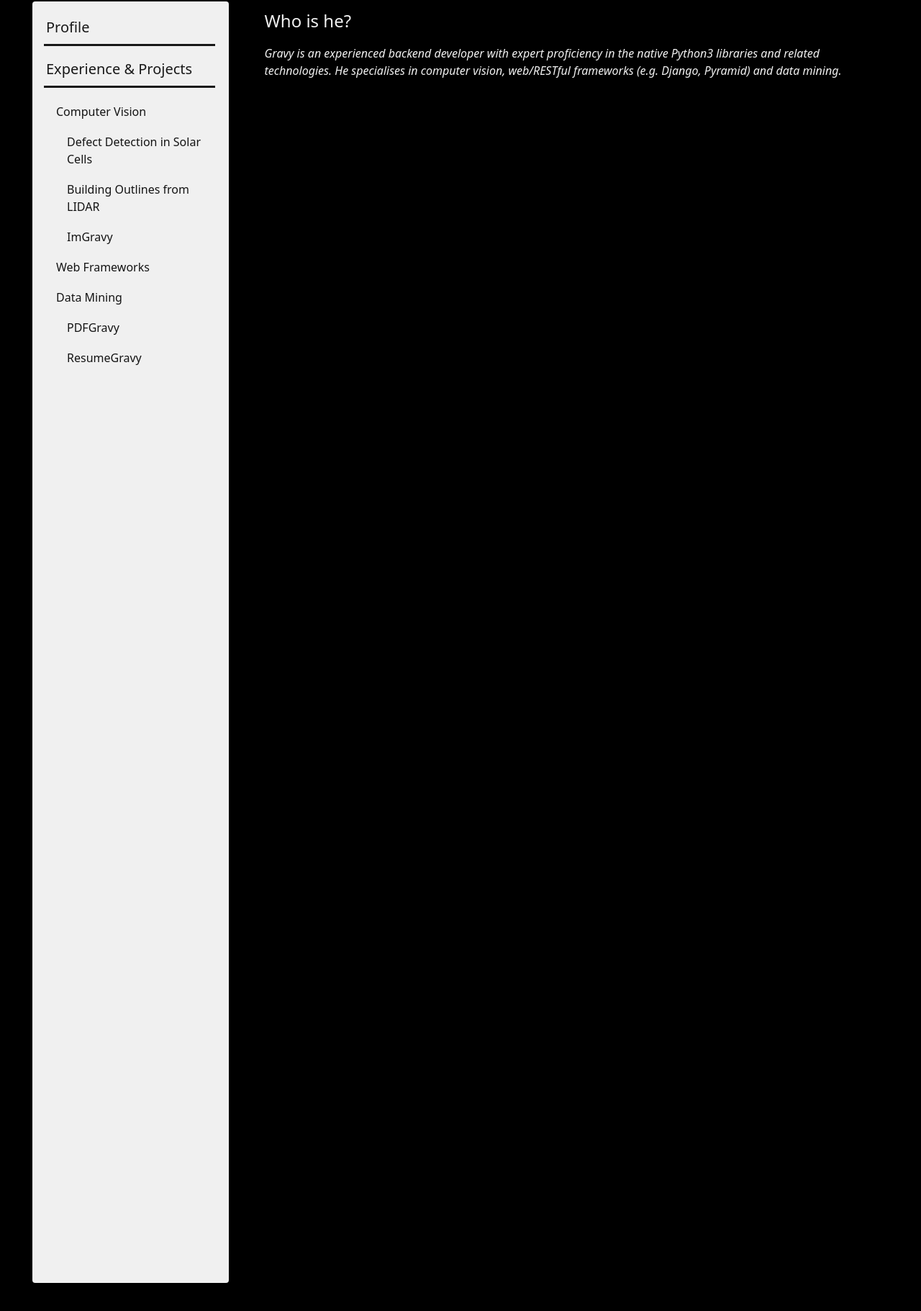
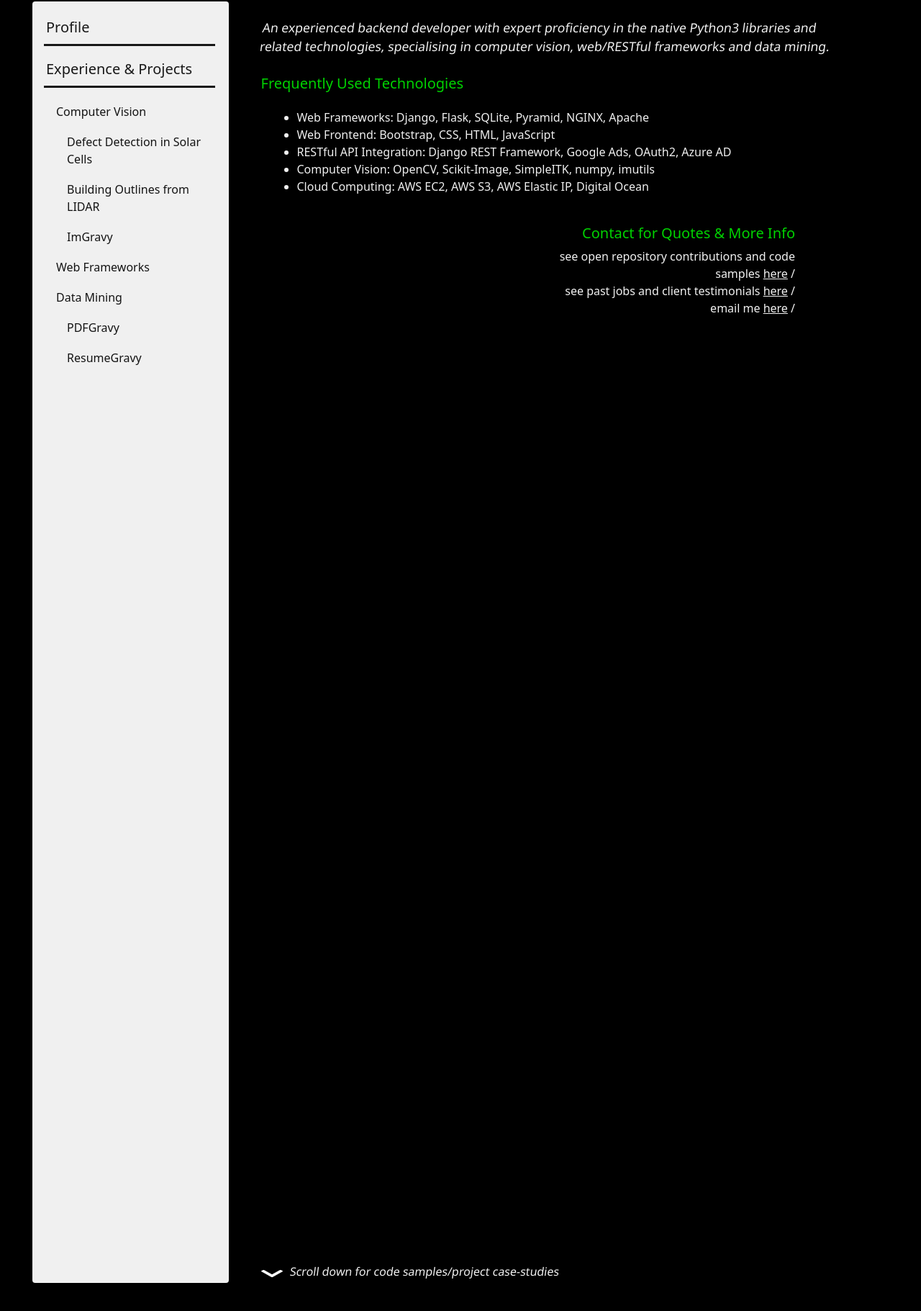
Before and after one commit to gravy-jones-locker/locker, a Django app: page / in a window 1280 px wide. Shown: the part 233-2054 px from the top of the page at 72% size. Run offline with Django 3.2, Linux system fonts and the light colour scheme.

Commit message:
Working version with arrow

```diff
--- /dev/null
+++ b/display/static/styles/arrow.css
@@ -0,0 +1,75 @@
+.downArrow {
+  float: left;
+}
+
+.downArrow > img {
+    padding-top: 10;
+    height: 20px;
+    width: 30px;
+}
+.bounce:hover {
+	-moz-animation: bounce 3s infinite;
+	-webkit-animation: bounce 3s infinite;
+	animation: bounce 3s infinite;
+}
+@-moz-keyframes bounce {
+  0%, 20%, 50%, 80%, 100% {
+    -moz-transform: translateY(0);
+    transform: translateY(0);
+  }
+  40% {
+    -moz-transform: translateY(-10px);
+    transform: translateY(-10px);
+  }
+  60% {
+    -moz-transform: translateY(-8px);
+    transform: translateY(-8px);
+  }
+}
+@-webkit-keyframes bounce {
+  0%, 20%, 50%, 80%, 100% {
+    -webkit-transform: translateY(0);
+    transform: translateY(0);
+  }
+  40% {
+    -webkit-transform: translateY(-10px);
+    transform: translateY(-10px);
+  }
+  60% {
+    -webkit-transform: translateY(-8px);
+    transform: translateY(-8px);
+  }
+}
+@keyframes bounce {
+  0%, 20%, 50%, 80%, 100% {
+    -moz-transform: translateY(0);
+    -ms-transform: translateY(0);
+    -webkit-transform: translateY(0);
+    transform: translateY(0);
+  }
+  40% {
+    -moz-transform: translateY(-10px);
+    -ms-transform: translateY(-10px);
+    -webkit-transform: translateY(-10px);
+    transform: translateY(-10px);
+  }
+  60% {
+    -moz-transform: translateY(-8px);
+    -ms-transform: translateY(-8px);
+    -webkit-transform: translateY(-8px);
+    transform: translateY(-8px);
+  }
+}
+/* Demo Purpose Only*/
+.demo {
+  font-family: 'Raleway', sans-serif;
+	color:#fff;
+    display: block;
+    margin: 0 auto;
+    padding: 15px 0;
+    text-align: center;
+}
+.demo a{
+  font-family: 'Raleway', sans-serif;
+color: #2ecc71;
+}
--- a/display/static/styles/base.css
+++ b/display/static/styles/base.css
@@ -34,9 +34,21 @@ label {
 }
 
 .section {
-    height: 100%;
+    height: 110%;
     padding: 10 30 50 0;
     scroll-snap-align: center;
+}
+
+a {
+    color:rgb(240, 240, 240);
+}
+
+a:hover {
+    color:rgb(1, 210, 1);
+}
+
+.section-content {
+    position: relative;
 }
 
 #banner {
@@ -92,9 +104,14 @@ h4 {
     left: -10
 }
 
-p {
-    font-style: oblique;
-    padding: 5;
+.synopsis {
+    padding: 15 0 0 0;
+}
+
+.synopsis > p {
+    -webkit-transform: skew(-8deg);
+    font-size: 1.1rem;
+    font-weight: 460;
 }
 
 #summary {
@@ -145,6 +162,35 @@ h1 {
     min-height: 480px;
 }
 
+h5 {
+    color:rgb(1, 210, 1);
+    padding-top: 10;
+    padding-left: 0;
+}
+
+.text {
+    padding-bottom: 15;
+}
+
+.footer {
+    position: absolute;
+    bottom: 2;
+    width: 100%;
+}
+
+.footer > span {
+    float: left;
+    padding-left: 10px;
+    -webkit-transform: skew(-8deg);
+}
+
+.right {
+    float:right;
+    padding-right: 80px;
+    position: relative;
+    text-align: right;
+}
+
 #navvy::-webkit-scrollbar {
     display: none;
   }
--- a/display/templates/display/index.html
+++ b/display/templates/display/index.html
@@ -6,6 +6,7 @@
         <link href="https://cdn.jsdelivr.net/npm/bootstrap@5.1.0/dist/css/bootstrap.min.css" rel="stylesheet" integrity="sha384-KyZXEAg3QhqLMpG8r+8fhAXLRk2vvoC2f3B09zVXn8CA5QIVfZOJ3BCsw2P0p/We" crossorigin="anonymous">
         <script src="https://cdn.jsdelivr.net/npm/bootstrap@5.1.0/dist/js/bootstrap.bundle.min.js" integrity="sha384-U1DAWAznBHeqEIlVSCgzq+c9gqGAJn5c/t99JyeKa9xxaYpSvHU5awsuZVVFIhvj" crossorigin="anonymous"></script>
         <link rel="stylesheet" href="{% static 'styles/base.css' %}">
+        <link rel="stylesheet" href="{% static 'styles/arrow.css' %}">
         <link rel="shortcut icon" href="{% static 'imgs/favicon.ico' %}">
     </head>
     <body>
@@ -62,16 +63,58 @@
       </div>
       <div id="content" class="rounded rightbar scroll-container" data-bs-spy="scroll" data-bs-target="#navvy" data-bs-offset="50" tabindex="0">
         <div class="section">
-          <h4>Who is he?</h4>
-          <p>
-            Gravy is an experienced backend developer with expert proficiency in the native Python3 libraries
-            and related technologies. He specialises in computer vision, web/RESTful frameworks (e.g. Django, Pyramid) and
-            data mining.
-          </p>
+          <div class="section-content">
+            <div class="synopsis">
+              <p>
+                An experienced backend developer with expert proficiency in the native Python3 libraries
+                and related technologies, specialising in computer vision, web/RESTful frameworks and
+                data mining.
+              </p>
+            </div>
+            <div class="text left">
+              <h5>Frequently Used Technologies</h5>
+              <ul style="padding-left: 50; padding-top: 15;">
+                <li>
+                  Web Frameworks: Django, Flask, SQLite, Pyramid, NGINX, Apache
+                </li>
+                <li>
+                  Web Frontend: Bootstrap, CSS, HTML, JavaScript
+                </li>
+                <li>
+                  RESTful API Integration: Django REST Framework, Google Ads, OAuth2, Azure AD
+                </li>
+                <li>
+                  Computer Vision: OpenCV, Scikit-Image, SimpleITK, numpy, imutils
+                </li>
+                <li>
+                  Cloud Computing: AWS EC2, AWS S3, AWS Elastic IP, Digital Ocean
+                </li>
+              </ul>
+            </div>
+            <div class="text right" style="width: 55%;">
+              <h5>Contact for Quotes & More Info</h5>
+              <p>see open repository contributions and code samples <a href="https://github.com/gravy-jones-locker" target="_blank">here</a> /
+                <br /> see past jobs and client testimonials <a href="https://www.upwork.com/freelancers/~01b7ea7111969c5ebb?viewMode=1" target="_blank">here</a> /
+                <br /> email me <a href="mailto:gravy@gravyjoneslocker.uk" target="_blank">here</a> /
+              </p>
+            </div>
+          </div>
+          <div class="footer bounce">
+            <div style="position: relative;">
+              <div class="downArrow">
+                <img width="40" height="40" alt="" src="{% static 'imgs/arrow.png' %}" />
+              </div>
+            </div>
+            <span>
+              Scroll down for code samples/project case-studies
+            </span>
+          </div>
         </div>
         <div class="row section">
-          <h4 id="item-1" class="section-text top">Image Processing 1</h4>
-          <p>...</p>
+          <div class="synopsis">
+            <h4 id="item-1" class="section-text top">Image Processing 1</h4>
+            <p>...</p>
+          </div>
         </div>
         <div class="row section">
           <h5 id="item-1-1" class="top">Item 1-1</h5>
```
Also changed, not shown: display/static/imgs/arrow.png (added).
